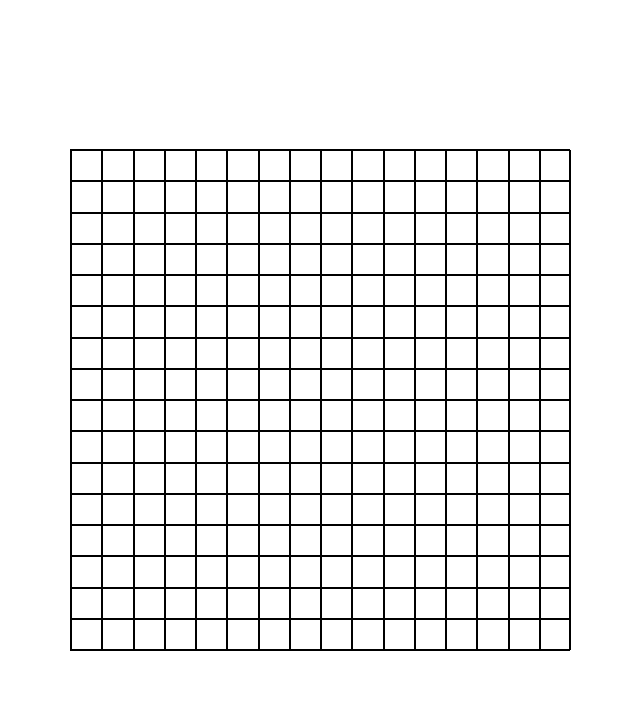
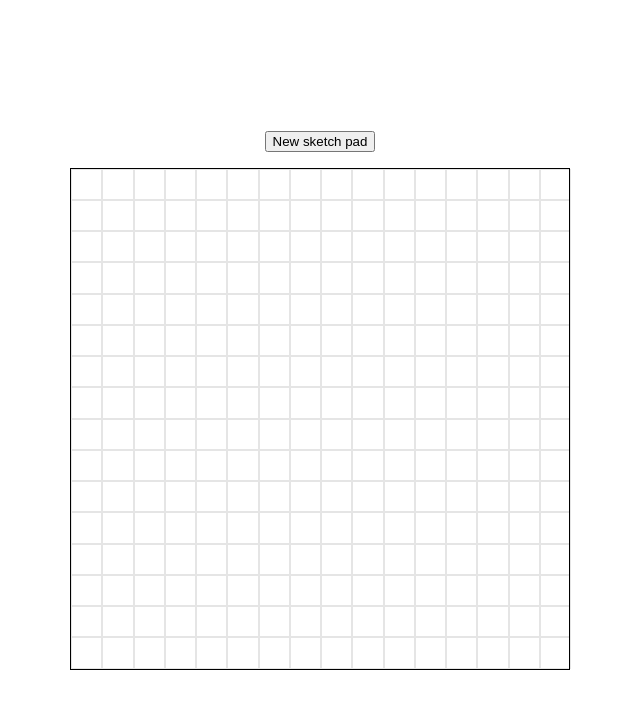
Before and after one commit to lazuardiyasfin/etch-a-sketch, a plain HTML site: page index.html in a window 1280 px wide. Shown: the whole page, without its empty margins (320-960 px from the left). Drawn offline with Linux system fonts and the light colour scheme.

Commit message:
Add button for generating new grid
Limit user input to 100 squares per side to avoid crashing.

```diff
--- a/index.html
+++ b/index.html
@@ -7,6 +7,7 @@
     </head>
 
     <body>
+        <button id="new-grid-btn">New sketch pad</button>
         <div class="grid-container"></div>
 
         <script src="main.js"></script>
--- a/main.js
+++ b/main.js
@@ -1,6 +1,24 @@
-generateGrid();
+generateGrid(16);
 
-function generateGrid() {
+document.querySelector('#new-grid-btn').addEventListener('click', handleNewGridButton);
+
+function handleNewGridButton() {
+    let squaresPerSide = prompt("Enter squares per side:");
+
+    while (squaresPerSide == null || Number(squaresPerSide) <= 0 || Number(squaresPerSide) > 100 || isNaN(Number(squaresPerSide))) {
+        if (squaresPerSide == null) {
+            return;
+        }
+
+        alert("Please input a positive integer (up to 100).");
+        squaresPerSide = prompt("Enter squares per side:");
+    }
+
+    document.querySelector('.grid-container').replaceChildren();
+    generateGrid(squaresPerSide);
+}
+
+function generateGrid(squaresPerSide) {
     const container = document.querySelector('.grid-container');
 
     const grid = document.createElement('div');
@@ -8,17 +26,29 @@ function generateGrid() {
 
     grid.classList.add('grid');
 
-    for (let columnNumber = 1; columnNumber <= 16; columnNumber++) {
+    let cellSide = getSquareSide(squaresPerSide);
+
+    for (let columnNumber = 1; columnNumber <= squaresPerSide; columnNumber++) {
         const column = document.createElement('div');
         grid.appendChild(column);
 
-        for (let rowNumber = 1; rowNumber <= 16; rowNumber++) {
+        for (let rowNumber = 1; rowNumber <= squaresPerSide; rowNumber++) {
             const cell = document.createElement('div');
             column.appendChild(cell);
 
             cell.classList.add('cell');
 
+            cell.style.width = `${cellSide}px`;
+            cell.style.height = `${cellSide}px`;
+
             cell.addEventListener('mouseover', () => cell.style.background = 'black');
         }
     }
 }
+
+function getSquareSide(squaresPerSide) {
+    let containerStyles = getComputedStyle(document.querySelector('.grid-container'));
+    let containerWidth = parseFloat(containerStyles.width);
+
+    return containerWidth / squaresPerSide;
+}
--- a/styles.css
+++ b/styles.css
@@ -2,6 +2,8 @@ body {
     margin: 0;
     height: 100vh;
     display: flex;
+    flex-direction: column;
+    gap: 16px;
     justify-content: center;
     align-items: center;
 }
@@ -16,8 +18,6 @@ body {
 }
 
 .cell {
-    width: 31.25px;
-    height: 31.25px;
     box-sizing: border-box;
-    border: 1px solid black;
+    border: 1px solid rgb(0, 0, 0, 0.1);
 }
```
